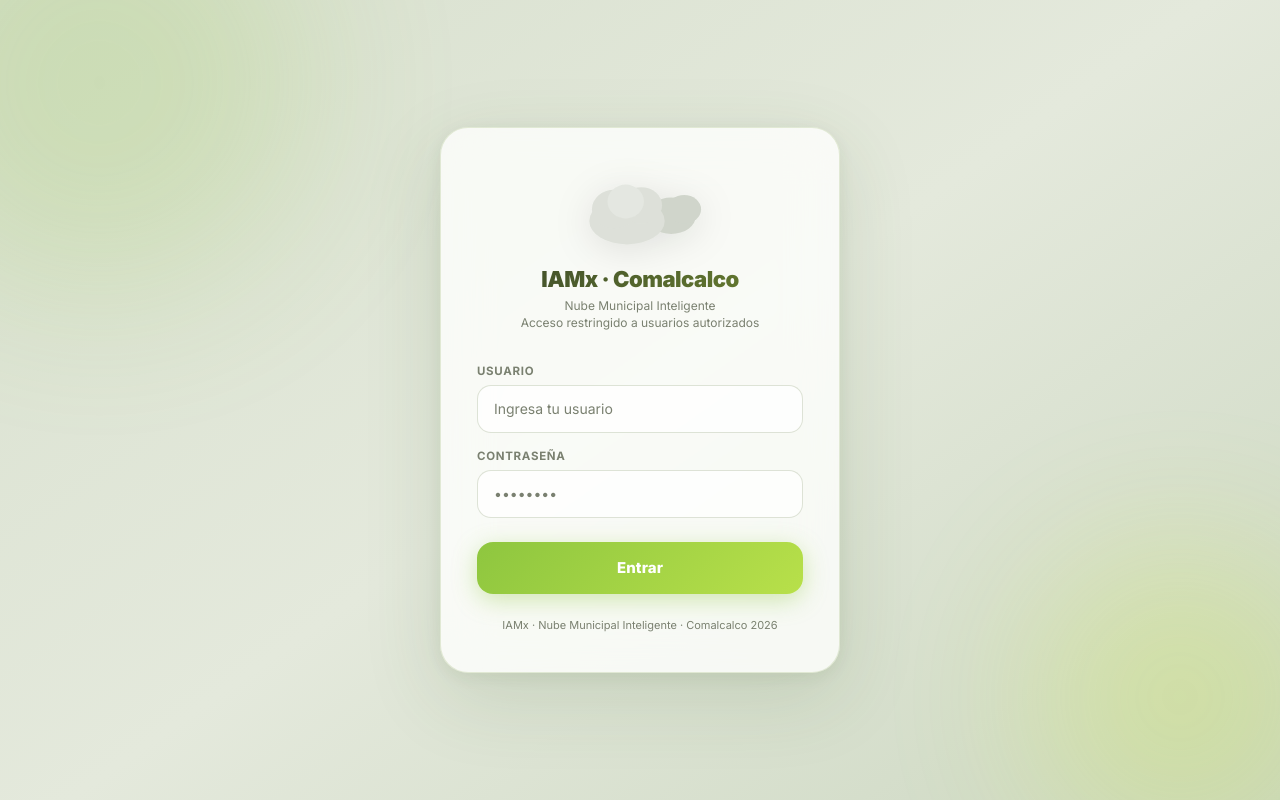
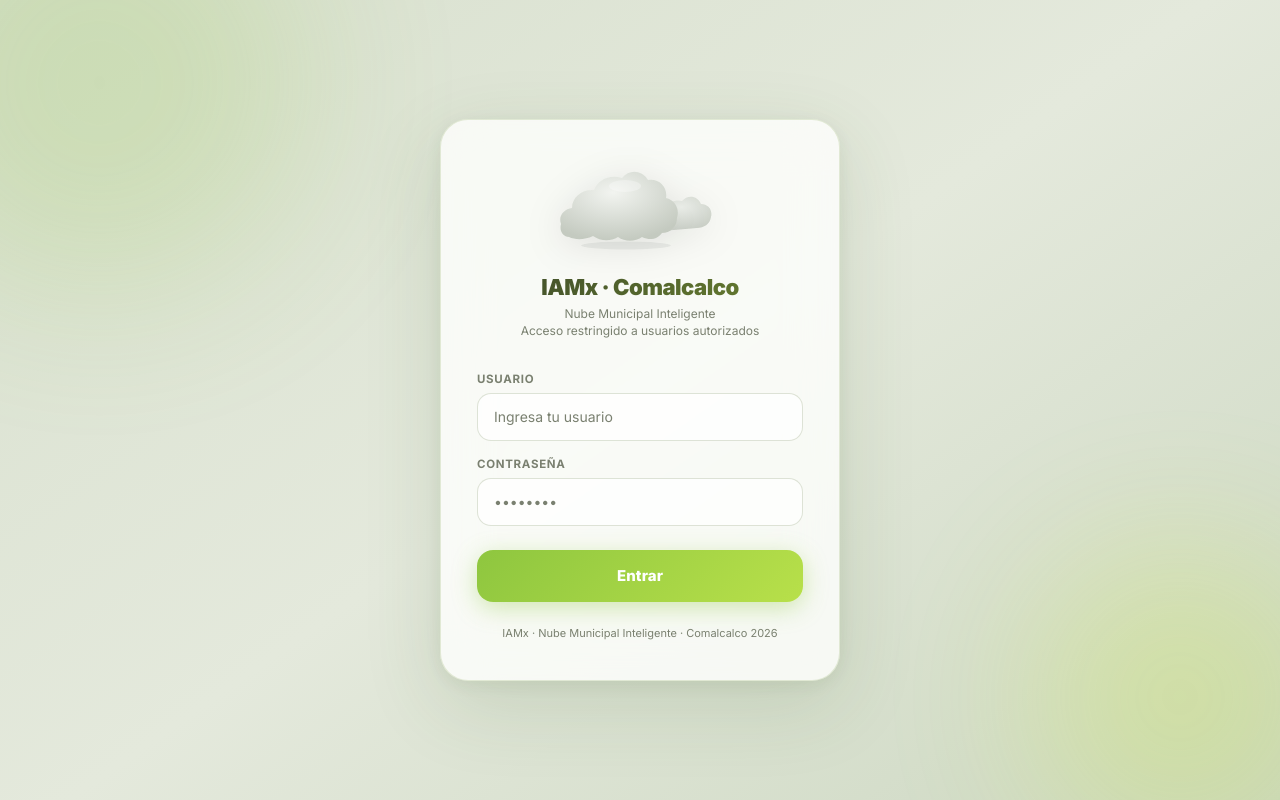
Before and after one commit to opemindresearch/nubes-inteligentes-comalcalco, a plain HTML site: page login.html in a window 1280 px wide. Drawn offline with Linux system fonts and the light colour scheme.

Commit message:
ui: Improve cloud shape with smooth bezier curves, gradient and highlight

```diff
--- a/login.html
+++ b/login.html
@@ -290,16 +290,30 @@
 
     <div class="card">
         <div class="logo">
-            <svg class="cloud-icon" width="130" height="80" viewBox="0 0 200 120" fill="none"
+            <svg class="cloud-icon" width="160" height="96" viewBox="0 0 320 180" fill="none"
                 xmlns="http://www.w3.org/2000/svg">
-                <!-- Nube trasera (más pequeña, a la derecha) -->
-                <ellipse cx="148" cy="72" rx="38" ry="28" fill="#d0d5cb" />
-                <ellipse cx="168" cy="62" rx="26" ry="22" fill="#d0d5cb" />
+                <defs>
+                    <radialGradient id="cg1" cx="45%" cy="30%" r="70%">
+                        <stop offset="0%" stop-color="#f2f4f0" />
+                        <stop offset="100%" stop-color="#c4cac0" />
+                    </radialGradient>
+                    <radialGradient id="cg2" cx="50%" cy="30%" r="65%">
+                        <stop offset="0%" stop-color="#e6e9e3" />
+                        <stop offset="100%" stop-color="#b8beb4" />
+                    </radialGradient>
+                </defs>
+                <!-- Nube de fondo (derecha, más pequeña) -->
+                <path
+                    d="M204 136 C190 136 182 126 183 114 C184 100 196 92 210 95 C214 80 228 72 244 76 C256 62 276 66 282 82 C296 82 306 94 302 108 C300 122 288 130 274 130 Z"
+                    fill="url(#cg2)" opacity="0.7" />
                 <!-- Nube principal -->
-                <ellipse cx="80" cy="80" rx="58" ry="36" fill="#dde0d9" />
-                <ellipse cx="60" cy="62" rx="34" ry="30" fill="#dde0d9" />
-                <ellipse cx="102" cy="56" rx="32" ry="28" fill="#dde0d9" />
-                <ellipse cx="78" cy="50" rx="28" ry="26" fill="#e4e7e1" />
+                <path
+                    d="M18 148 C6 148 -2 136 2 122 C-4 106 8 92 24 90 C24 68 44 52 68 54 C76 34 98 22 124 30 C138 12 164 14 176 34 C198 30 216 48 212 70 C230 74 240 92 234 110 C234 128 220 140 204 140 C196 152 180 156 164 148 C150 158 130 158 116 148 C100 158 80 156 66 146 C50 154 30 154 18 148 Z"
+                    fill="url(#cg1)" />
+                <!-- Brillo pequeño en la cima -->
+                <ellipse cx="130" cy="46" rx="32" ry="12" fill="white" opacity="0.30" />
+                <!-- Sombra inferior difusa -->
+                <ellipse cx="132" cy="165" rx="90" ry="8" fill="rgba(0,0,0,0.06)" />
             </svg>
             <h1>IAMx · Comalcalco</h1>
             <p>Nube Municipal Inteligente<br>Acceso restringido a usuarios autorizados</p>
```
